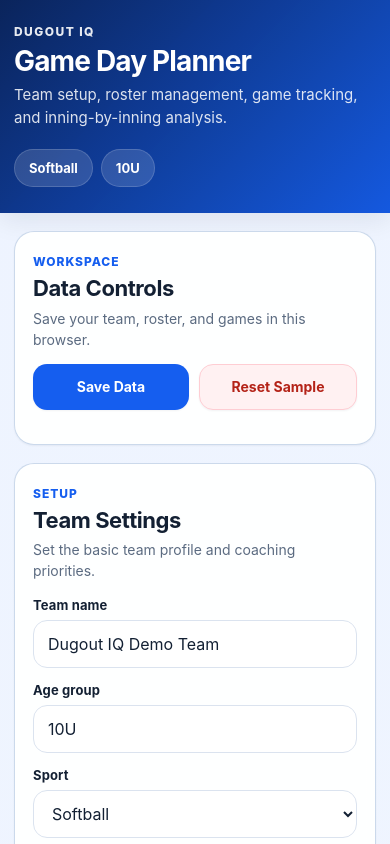
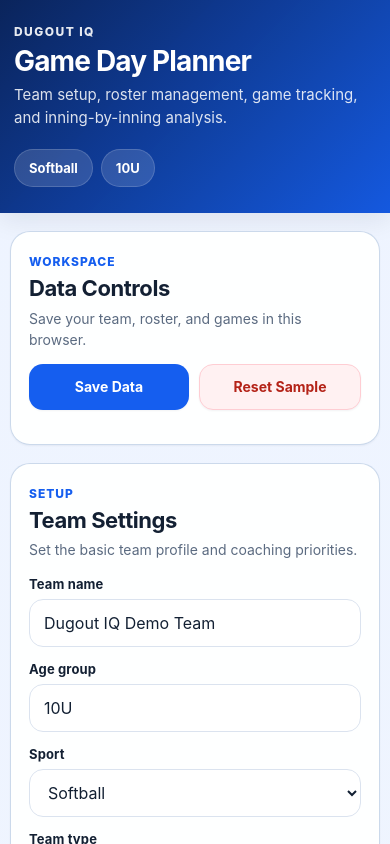
Before and after one commit to krphillips41-png/dugout-iq, a React (Vite) app: page / in a window 390 px wide. Shown: the top 844 px of the page. Built offline with nearby package versions, Linux system fonts and the light colour scheme.

Commit message:
fix mobile padding overflow

```diff
--- a/src/styles.css
+++ b/src/styles.css
@@ -889,3 +889,9 @@ body {
   width: 100%;
   max-width: 100%;
 }
+@media (max-width: 640px) {
+  .page-content {
+    padding-left: 10px;
+    padding-right: 10px;
+  }
+}
```
